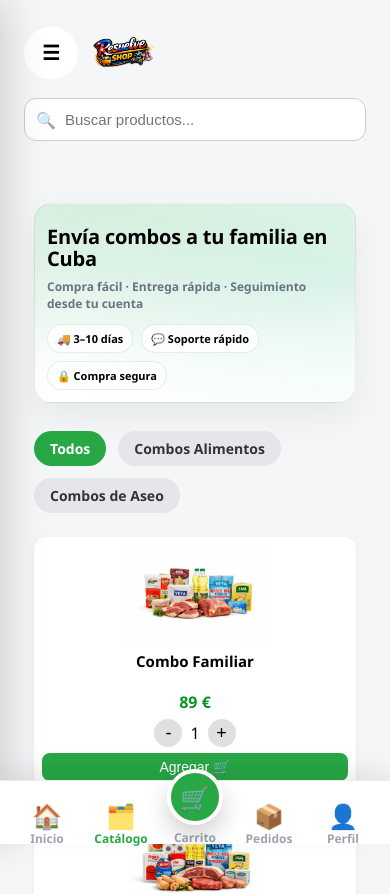
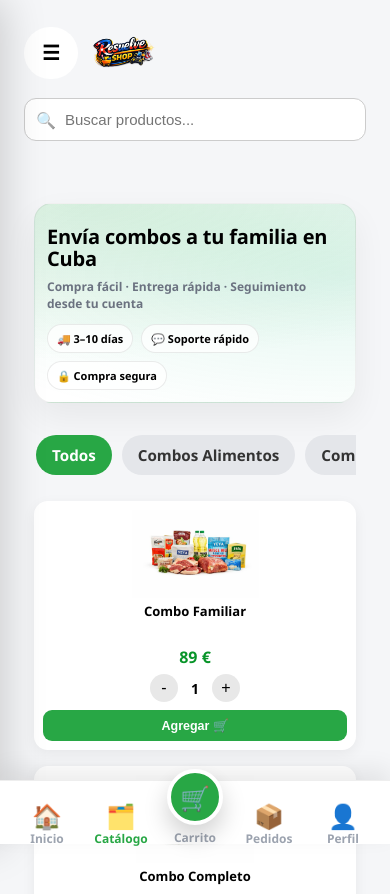
Before and after one commit to basultodaniel20-source/resuelveshop, a Vue app: page /internacional/catalogo in a window 390 px wide. Shown: the top 894 px of the page. Built offline with nearby package versions, Linux system fonts and the light colour scheme.

Commit message:
actualizar

```diff
--- a/src/components/Categorias.vue
+++ b/src/components/Categorias.vue
@@ -17,12 +17,14 @@ import { computed } from "vue"
 import { useRoute } from "vue-router"
 
 defineProps({
-  categorias: Array,
+  categorias: {
+    type: Array,
+    default: () => [],
+  },
 })
 
 const route = useRoute()
 
-/* 🔥 detectar tienda */
 const isInternacional = computed(() => route.path.startsWith("/internacional"))
 const isCuba = computed(() => route.path.startsWith("/cuba"))
 
@@ -32,13 +34,11 @@ const basePath = computed(() => {
   return "/catalogo"
 })
 
-/* 🔥 construir ruta correcta */
 function getPath(cat) {
   if (cat === "Todos") return basePath.value
-  return `${basePath.value}/${cat}`
+  return `${basePath.value}/${encodeURIComponent(cat)}`
 }
 
-/* categoría activa */
 const categoriaActual = computed(() => {
   return route.params.categoria || "Todos"
 })
@@ -49,8 +49,18 @@ const categoriaActual = computed(() => {
   display: flex;
   gap: 12px;
   margin: 24px 0;
-  flex-wrap: wrap;
-  transition: all 0.15s ease;
+  flex-wrap: nowrap;
+  overflow-x: auto;
+  overflow-y: hidden;
+  white-space: nowrap;
+  -webkit-overflow-scrolling: touch;
+  scrollbar-width: none;
+  scroll-behavior: smooth;
+  padding: 4px 2px 8px;
+}
+
+.categorias::-webkit-scrollbar {
+  display: none;
 }
 
 .categorias .btn:active {
@@ -58,16 +68,30 @@ const categoriaActual = computed(() => {
 }
 
 .btn {
-  padding: 8px 16px;
-  border-radius: 18px;
+  flex: 0 0 auto;
+  padding: 10px 18px;
+  border-radius: 999px;
   text-decoration: none;
   background: #e4e6ea;
   color: #333;
   font-weight: 600;
+  transition: all 0.15s ease;
 }
 
 .btn.activa {
   background: #28a745;
   color: white;
 }
+
+@media (max-width: 768px) {
+  .categorias {
+    gap: 10px;
+    margin: 18px 0;
+  }
+
+  .btn {
+    padding: 10px 16px;
+    font-size: 0.95rem;
+  }
+}
 </style>
--- a/src/components/ProductoCard.vue
+++ b/src/components/ProductoCard.vue
@@ -1,28 +1,26 @@
 <template>
   <article class="producto">
-    <!-- ZONA CLICABLE → VA AL DETALLE -->
     <router-link :to="detallePath" class="link">
       <div class="img-box">
         <img
           :src="producto.imagen"
           :alt="producto.nombre"
+          loading="lazy"
         />
       </div>
 
-      <h3>{{ producto.nombre }}</h3>
+      <h3 class="titulo">{{ producto.nombre }}</h3>
     </router-link>
 
     <p class="precio">{{ producto.precio }} €</p>
 
-    <!-- SELECTOR DE CANTIDAD -->
     <div class="cantidad-selector">
-      <button @click="menos">-</button>
-      <span>{{ cantidad }}</span>
-      <button @click="mas">+</button>
+      <button type="button" class="cantidad-btn" @click="menos">-</button>
+      <span class="cantidad">{{ cantidad }}</span>
+      <button type="button" class="cantidad-btn" @click="mas">+</button>
     </div>
 
-    <!-- BOTÓN AGREGAR -->
-    <button class="btn" @click="agregar($event)">
+    <button type="button" class="btn-agregar" @click="agregar($event)">
       Agregar 🛒
     </button>
   </article>
@@ -69,7 +67,6 @@ function agregar(e) {
   cantidad.value = 1
 }
 
-/* ✨ PARTÍCULA QUE VUELA AL CARRITO */
 function animarAlCarrito(origenElemento) {
   const carrito = document.querySelector(".carrito-indicador")
   if (!carrito || !origenElemento) return
@@ -108,106 +105,116 @@ function animarAlCarrito(origenElemento) {
 }
 </script>
 
-<style>
+<style scoped>
 .producto {
-  background: white;
-  border-radius: 12px;
-  padding: 8px;
+  background: #fff;
+  border-radius: 16px;
+  padding: 12px;
   text-align: center;
-  box-shadow: 0 2px 6px rgba(0,0,0,0.05);
+  box-shadow: 0 4px 14px rgba(0, 0, 0, 0.06);
   display: flex;
   flex-direction: column;
   justify-content: space-between;
+  height: 100%;
+  min-width: 0;
 }
 
-/* LINK DEL PRODUCTO */
 .link {
   text-decoration: none;
   color: inherit;
   display: block;
 }
 
-/* IMAGEN */
 .img-box {
-  height: 100px;
+  height: 130px;
   display: flex;
   align-items: center;
   justify-content: center;
-  margin-bottom: 6px;
+  margin-bottom: 8px;
 }
 
 .img-box img {
-  max-width: 100%;
-  max-height: 100%;
+  width: 100%;
+  height: 100%;
   object-fit: contain;
 }
 
-/* NOMBRE */
-.producto h3 {
+.titulo {
   font-size: 15px;
+  font-weight: 700;
+  line-height: 1.25;
   margin: 6px 0 4px;
+  min-height: 38px;
+
+  display: -webkit-box;
+  -webkit-line-clamp: 2;
+  -webkit-box-orient: vertical;
+  overflow: hidden;
 }
 
-/* PRECIO */
 .precio {
   color: #079428;
-  font-weight: bold;
-  font-size: 16px;
-  margin-bottom: 6px;
+  font-weight: 800;
+  font-size: 18px;
+  margin: 8px 0;
 }
 
-/* SELECTOR */
 .cantidad-selector {
   display: flex;
   justify-content: center;
   align-items: center;
-  gap: 8px;
-  margin-bottom: 6px;
+  gap: 10px;
+  margin-bottom: 10px;
 }
 
-.cantidad-selector button {
-  width: 28px;
-  height: 28px;
+.cantidad {
+  min-width: 18px;
+  font-weight: 700;
+  font-size: 15px;
+}
+
+.cantidad-btn {
+  width: 32px;
+  height: 32px;
   border-radius: 50%;
   border: none;
-  background: #e0e0e0;
+  background: #e8e8e8;
   font-size: 18px;
   cursor: pointer;
   transition: all 0.15s ease;
 }
 
-.cantidad-selector button:hover {
-  background: #cfcfcf;
-  transform: scale(1.1);
+.cantidad-btn:hover {
+  background: #dcdcdc;
+  transform: scale(1.08);
 }
 
-.cantidad-selector button:active {
-  background: #cfcfcf;
+.cantidad-btn:active {
   transform: scale(0.95);
 }
 
-/* BOTÓN */
-.btn {
+.btn-agregar {
+  width: 100%;
   background: #28a745;
   color: white;
   border: none;
-  padding: 6px;
-  border-radius: 8px;
+  padding: 10px 12px;
+  border-radius: 10px;
   cursor: pointer;
   font-size: 14px;
+  font-weight: 700;
   transition: all 0.15s ease;
 }
 
-.btn:hover {
+.btn-agregar:hover {
   background: #218838;
   transform: scale(1.02);
 }
 
-.btn:active {
-  transform: scale(0.95);
+.btn-agregar:active {
+  transform: scale(0.97);
 }
 
-/* 🔵 PARTÍCULA */
 .particula-carrito {
   position: fixed;
   width: 14px;
@@ -219,7 +226,6 @@ function animarAlCarrito(origenElemento) {
   transition: all 0.7s cubic-bezier(0.4, 0, 0.2, 1);
 }
 
-/* 🛒 BOUNCE DEL CARRITO */
 .carrito-indicador.bounce {
   animation: bounceCart 0.4s ease;
 }
@@ -230,4 +236,72 @@ function animarAlCarrito(origenElemento) {
   60% { transform: scale(0.9); }
   100% { transform: scale(1); }
 }
+
+@media (max-width: 768px) {
+  .producto {
+    padding: 10px;
+    border-radius: 14px;
+  }
+
+  .img-box {
+    height: 100px;
+    margin-bottom: 6px;
+  }
+
+  .titulo {
+    font-size: 14px;
+    min-height: 34px;
+  }
+
+  .precio {
+    font-size: 17px;
+    margin: 6px 0;
+  }
+
+  .cantidad-selector {
+    gap: 8px;
+    margin-bottom: 8px;
+  }
+
+  .cantidad-btn {
+    width: 28px;
+    height: 28px;
+    font-size: 16px;
+  }
+
+  .cantidad {
+    font-size: 14px;
+  }
+
+  .btn-agregar {
+    padding: 9px 10px;
+    font-size: 13px;
+    border-radius: 9px;
+  }
+}
+
+@media (max-width: 420px) {
+  .producto {
+    padding: 9px;
+  }
+
+  .img-box {
+    height: 88px;
+  }
+
+  .titulo {
+    font-size: 13px;
+    line-height: 1.2;
+    min-height: 32px;
+  }
+
+  .precio {
+    font-size: 16px;
+  }
+
+  .btn-agregar {
+    padding: 8px;
+    font-size: 12.5px;
+  }
+}
 </style>
--- a/src/views/cuba/CatalogoCuba.vue
+++ b/src/views/cuba/CatalogoCuba.vue
@@ -14,7 +14,9 @@
         </div>
       </div>
 
-      <Categorias :categorias="categoriasDisponibles" />
+      <div class="categorias-wrap">
+        <Categorias :categorias="categoriasDisponibles" />
+      </div>
 
       <section class="productos">
         <ProductoCard
@@ -125,6 +127,107 @@ onBeforeUnmount(() => {
 </script>
 
 <style scoped>
+.catalogo {
+  width: 100%;
+  max-width: 1280px;
+  margin: 0 auto;
+  padding: 16px;
+}
+
+.catalogo-head {
+  margin-bottom: 18px;
+}
+
+.catalogo-head h1 {
+  margin: 0 0 6px;
+  font-size: clamp(1.6rem, 3vw, 2.2rem);
+  line-height: 1.1;
+}
+
+.catalogo-head p {
+  margin: 0;
+  color: #6b7280;
+  line-height: 1.45;
+}
+
+.categorias-wrap {
+  margin-bottom: 18px;
+}
+
+.productos {
+  display: grid;
+  grid-template-columns: repeat(4, minmax(0, 1fr));
+  gap: 20px;
+  align-items: start;
+}
+
+.productos > * {
+  min-width: 0;
+}
+
+.emptyState {
+  margin-top: 22px;
+  background: #fff;
+  border-radius: 20px;
+  padding: 22px 16px;
+  text-align: center;
+  box-shadow: 0 10px 30px rgba(0, 0, 0, 0.05);
+}
+
+.sin {
+  margin: 0 0 14px;
+  color: #4b5563;
+  line-height: 1.5;
+}
+
+.changeLocation {
+  border: none;
+  border-radius: 14px;
+  padding: 12px 18px;
+  font-weight: 700;
+  cursor: pointer;
+  background: #22c55e;
+  color: #fff;
+}
+
+@media (max-width: 1100px) {
+  .productos {
+    grid-template-columns: repeat(3, minmax(0, 1fr));
+    gap: 16px;
+  }
+}
+
+@media (max-width: 768px) {
+  .catalogo {
+    padding: 14px;
+  }
+
+  .productos {
+    grid-template-columns: repeat(2, minmax(0, 1fr));
+    gap: 12px;
+  }
+}
+
+@media (max-width: 420px) {
+  .catalogo {
+    padding: 12px;
+  }
+
+  .productos {
+    gap: 10px;
+  }
+
+  .catalogo-head h1 {
+    font-size: 1.45rem;
+  }
+
+  .catalogo-head p {
+    font-size: 0.95rem;
+  }
+}
+</style>
+
+<style scoped>
 .catalogo{
   padding: 10px 4px 24px;
 }
```
